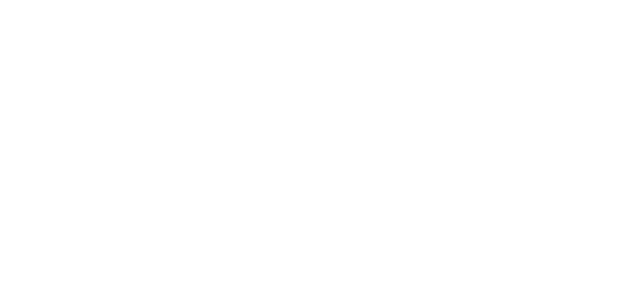
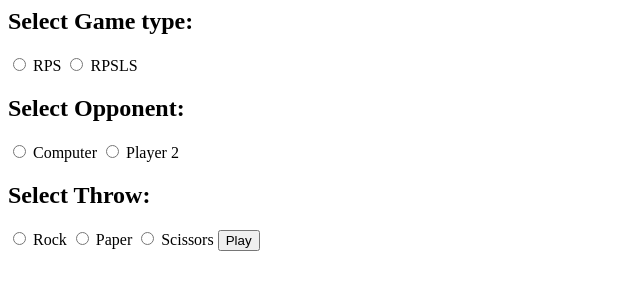
Before and after one commit to comp426-2023-spring/e02-noahg1, a website: page public/index.html in a window 1280 px wide. Shown: the whole page, without its empty margins (0-640 px from the left). Drawn offline with Linux system fonts and the light colour scheme.

Commit message:
Progress condition html

```diff
--- a/public/index.html
+++ b/public/index.html
@@ -1,12 +1,81 @@
+
 <html>
     <head>
-        <title>Rock</title>
+        <title>Rock, Paper, Scissors</title>
         <!-- Link to your script file(s) and CSS in here somewhere -->
+        <link href="./styles.css" rel="stylesheet">
+		<script src="./scripts.js"></script>
     </head>
-    <body>
+    <body onload="onLoad()">
 
-    <!-- Your interface markup goes here -->
-    <!-- For interface examples, look in the `/examples/` directory in the root of your starter code repo. -->
+            <h2>Select Game type:</h2>
+            <input type="radio" id="rps" value="rps" name="game" onclick="rps()">
+            <label for="rps">RPS</label>
+
+            <input type="radio" id="rpsls" value="rpsls" name="game" onclick="rpsls()">
+            <label for="rpsls">RPSLS</label>
+
+            <h2>Select Opponent:</h2>
+            <input type="radio" id="comp" value="comp" name="comp" onclick="comp()">
+            <label for="comp">Computer</label>
+
+            <input type="radio" id="p2" value="p2" name="comp" onclick="player()">
+            <label for="p2">Player 2</label>
+
+            <h2>Select Throw:</h2>
+
+            <input type="radio" id="rock" value="rock" name="throw">
+            <label for="rock">Rock</label>
+
+            <input type="radio" id="paper" value="paper" name="throw">
+            <label for="paper">Paper</label>
+
+            <input type="radio" id="scissors" value="scissors" name="throw">
+            <label for="scissors">Scissors</label>
+
+            <div name="rpsls">
+                <input type="radio" id="lizard" value="lizard" name="throw">
+                <label for="lizard" >Lizard</label>
+
+                <input type="radio" id="spock" value="spock" name="throw">
+                <label for="spock" >Spock</label>
+            </div>
+
+            <div name="player2">
+                <h2>Player 2 Throw:</h2>
+                <input type="radio" id="rock" value="rock" name="throw2">
+                <label for="rock">Rock</label>
+
+                <input type="radio" id="paper" value="paper" name="throw2">
+                <label for="paper">Paper</label>
+
+                <input type="radio" id="scissors" value="scissors" name="throw2">
+                <label for="scissors">Scissors</label>
+
+                <div name="rpsls">
+                    <input type="radio" id="lizard" value="lizard" name="throw2">
+                    <label for="lizard" >Lizard</label>
+
+                    <input type="radio" id="spock" value="spock" name="throw2">
+                    <label for="spock" >Spock</label>
+                </div>
+
+            </div>
+
+
+
+        <button onclick="play()">Play</button>
+
+
+
+        <!-- <h2>Select your Move:</h2>
+        <select id="player1">
+            <option value="rock">Rock</option>
+            <option value="paper">Paper</option>
+            <option value="scissors">scissors</option>
+            <option value="lizard" id="lizard">Lizard</option>
+            <option value="lizard" id="spock">spock</option>
+        </select> -->
 
     </body>
 </html>
--- a/public/scripts.js
+++ b/public/scripts.js
@@ -1,3 +1,76 @@
 // If you would like to see some examples of similar code to make an interface interact with an API,
 // check out the coin-server example from a previous COMP 426 semester.
 // https://github.com/jdmar3/coinserver
+
+
+function onLoad(){
+    for(let e of document.getElementsByName('rpsls')){
+        e.style.display =  "none"
+    }
+
+    for(let e of document.getElementsByName('player2')){
+        e.style.display =  "none"
+    }
+
+}
+
+function getGameType(){
+
+}
+
+function rpsls(){
+    let type = 'rps'
+    for (let x of document.getElementsByName("game")) {
+        if (x.checked == true) { type = x.id }
+    }
+    if(type == 'rpsls'){
+        for(let e of document.getElementsByName('rpsls')){
+            e.style.display =  "inline"
+        }
+    }
+}
+
+function rps(){
+    let type = 'rps'
+    for (let x of document.getElementsByName("game")) {
+        if (x.checked == true) { type = x.id }
+    }
+    if(type == 'rps'){
+        for(let e of document.getElementsByName('rpsls')){
+            e.style.display =  "none"
+        }
+    }
+}
+
+function comp(){
+    let player = "comp"
+    for(let p of document.getElementsByName("comp")){
+        if (p.checked == true) { player = p.id }
+    }
+    if(player = 'p2'){
+        for(let t of document.getElementsByName('player2')){
+            t.style.display = "none"
+        }
+    }
+
+}
+function player(){
+    let player = "comp"
+    for(let p of document.getElementsByName("comp")){
+        if (p.checked == true) { player = p.id }
+    }
+    if(player = 'p2'){
+        for(let t of document.getElementsByName('player2')){
+            t.style.display = "inline"
+        }
+    }
+}
+
+function play(){
+    let type = 'rps'
+    for (let x of document.getElementsByName("game")) {
+        if (x.checked == true) { type = x.id }
+    }
+    console.log(type)
+
+}
```
Also changed, not shown: package.json (+15 -2 lines), server.js (+56 -1 lines), 1 other file.
